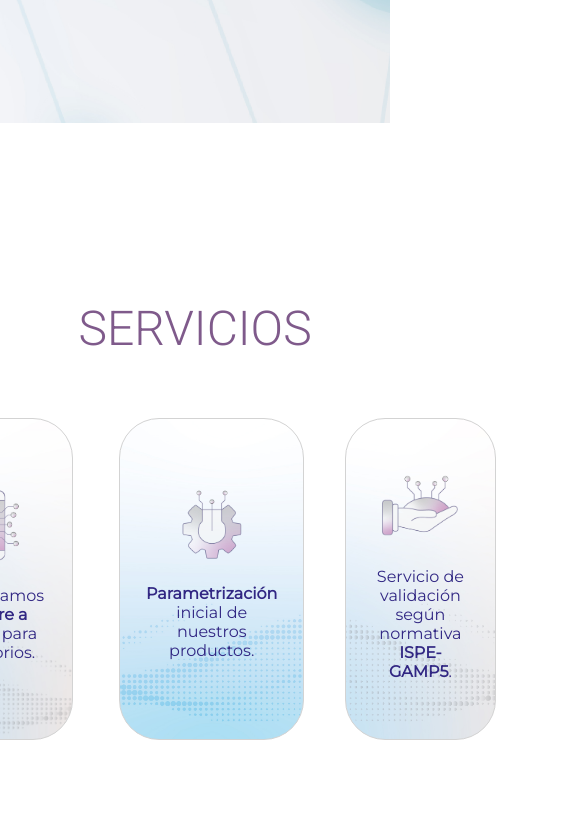
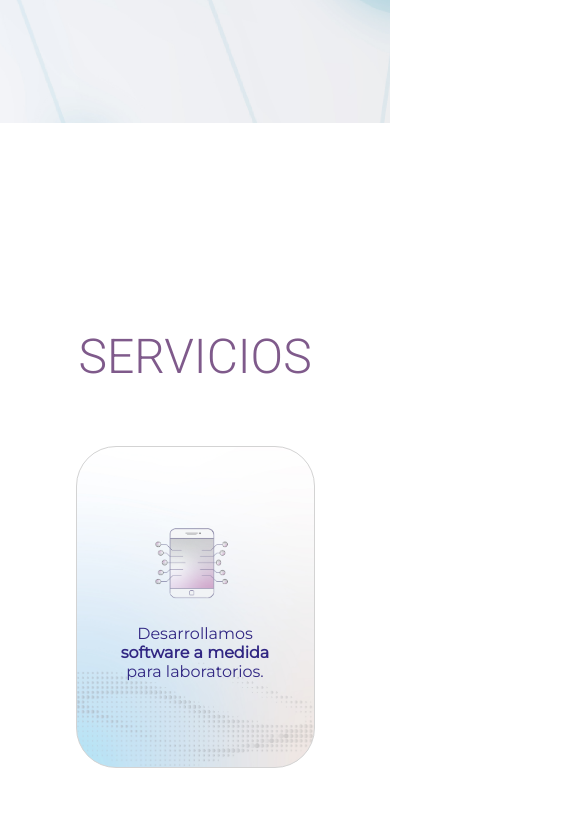
Before and after one commit to MelanieLiendo/EnlaceMolecular, a React (Create React App) app in the folder client/: page / in a window 390 px wide. Shown: the part 721-1538 px from the top of the page, 585 px wide, since content can reach past the window. Built offline with nearby package versions, Linux system fonts and the light colour scheme.

Commit message:
responsive

```diff
--- a/client/src/App.css
+++ b/client/src/App.css
@@ -1133,3 +1133,139 @@
   text-align: center;
   margin-top: 600px;
 }
+
+/* RESPONSIVE */
+
+@media all and (max-width:1050px){
+
+  /* PRODUCTOS */
+
+#productos h3{
+  display: none;
+}
+
+#simmaEstabilidad, #emme, #emme2, #emap2{
+  display: none;
+}
+
+.recuadroSimma, .recuadroEmap, .recuadroEmqa, .recuadroEmme {
+  position: unset;
+  width: 100%;
+}
+
+.simma, .emme, .emqa{
+  margin-bottom: 70px;
+}
+
+
+}
+
+@media all and (max-width:800px){
+
+  /* NAVBAR */
+  #navbar{
+    display:none;
+}
+
+/* SERVICIOS */
+
+.serviciosGrid{
+  display: grid;
+  grid-template-columns: 1fr;
+  align-items: center;
+  justify-items: center;
+}
+
+.servicios{
+  margin-top: 400px;
+  margin-bottom: 400px;
+}
+
+/* PRODUCTOS */
+
+#productos h3{
+  display: none;
+}
+
+#simmaEstabilidad, #emme, #emme2, #emap2{
+  display: none;
+}
+
+.recuadroSimma, .recuadroEmap, .recuadroEmqa, .recuadroEmme {
+  position: unset;
+  width: 100%;
+}
+
+.simma, .emme, .emqa{
+  margin-bottom: 70px;
+}
+
+/* NOSOTROS */
+
+.cuadroNosotros {
+  display:block ;
+  height: fit-content;
+}
+
+.nosotros{
+  margin-top: 80px;
+  margin-bottom:70px;
+}
+
+.tituloNosotros{
+  position: unset;}
+
+
+
+}
+
+@media all and (max-width:460px){
+    /* NAVBAR */
+    #navbar{
+      display:none;
+  }
+
+  /* SERVICIOS */
+
+  .serviciosGrid{
+    display: grid;
+    grid-template-columns: 1fr;
+    align-items: center;
+    justify-items: center;
+  }
+
+  .servicios{
+    margin-top: 400px;
+    margin-bottom: 400px;
+  }
+
+  /* PRODUCTOS */
+
+  #simmaEstabilidad, #emme, #emme2, #emap2{
+    display: none;
+  }
+
+  .recuadroSimma, .recuadroEmap, .recuadroEmqa, .recuadroEmme {
+    position: unset;
+  }
+  .simma, .emme, .emqa{
+    margin-bottom: 70px;
+  }
+
+  /* NOSOTROS */
+
+  .cuadroNosotros {
+    display:block ;
+    height: fit-content;
+  }
+
+  .nosotros{
+    margin-top: 80px;
+    margin-bottom:70px;
+  }
+
+  .tituloNosotros{
+    position: unset;}
+
+
+}
--- a/client/src/App.js
+++ b/client/src/App.js
@@ -122,7 +122,7 @@
   return (
     <div className="App">
       <navbar id= "navbar" className={`navbar ${scrolling ? 'scrolled' : ''}`}>
-      <ul>
+            <ul>
               <a href="#splashscreen"><li>INICIO</li></a>
               <a href="#servicios"><li>SERVICIOS</li></a>
               <a href="#productos"><li>PRODUCTOS</li></a>
@@ -164,7 +164,7 @@
 
 
       <section id= "productos" className="productos">
-
+      <h2 className="textoServicios">Productos</h2>
       <article className="simma">
           <div className="recuadroSimma">
             <div className="tituloSimma">
```
